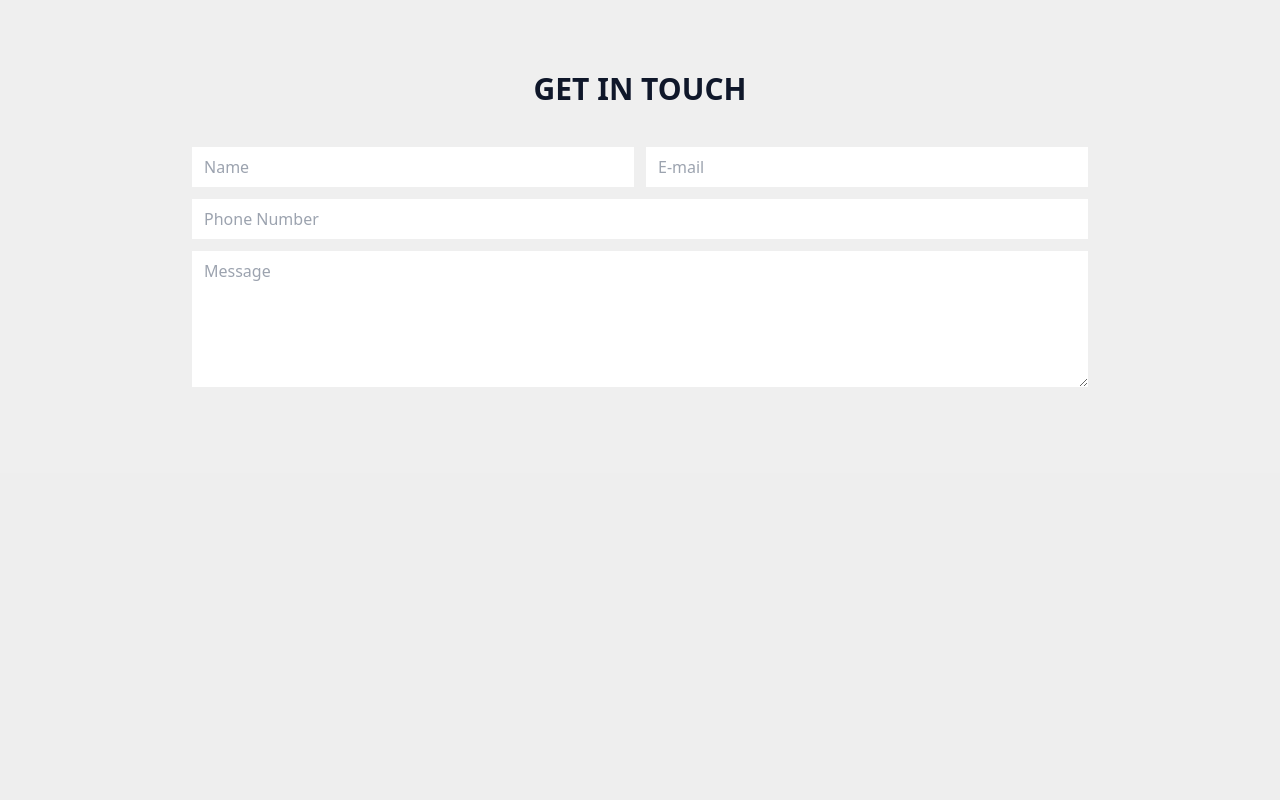
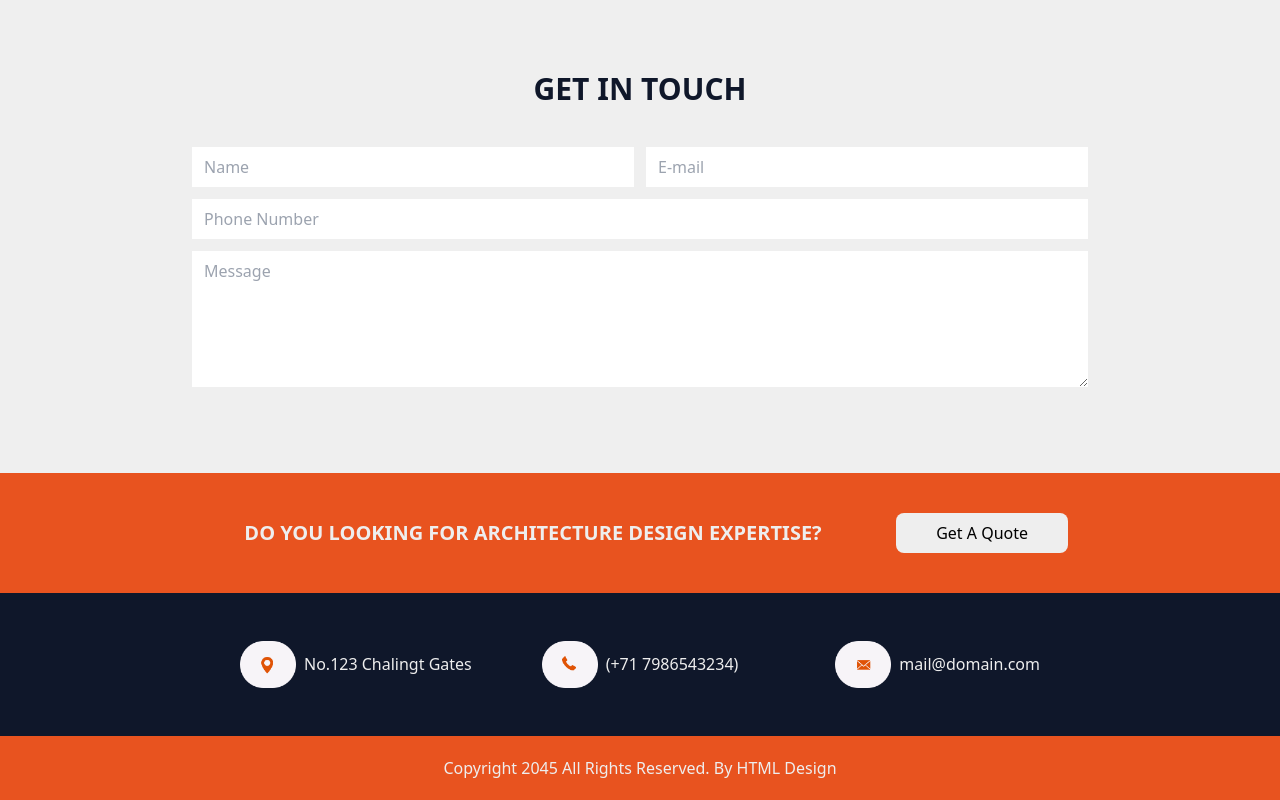
Before and after one commit to mehrganakbari/coto-company, a website built with Vite: page COTO/index.html in a window 1280 px wide. Shown: the part 3249-4049 px from the top of the page. Before the commit the page ends 3722 px from the top, so only its background shows below. Built offline with nearby package versions, Linux system fonts and the light colour scheme; files whose address does not match are found by name.

Commit message:
footer completed

```diff
--- a/COTO/index.html
+++ b/COTO/index.html
@@ -1,5 +1,5 @@
 <!DOCTYPE html>
-<html lang="en">
+<html lang="en" class="scroll-smooth">
 
 <head>
   <meta charset="UTF-8" />
@@ -8,7 +8,7 @@
   <title>COTO - Company</title>
 </head>
 
-<body class="overflow-x-hidden bg-lite scroll-auto">
+<body class="overflow-x-hidden bg-lite">
   <!-- navbar -->
   <nav class="bg-blue">
     <section class="mx-auto container max-w-[1536px] flex justify-between items-center px-5">
@@ -222,12 +222,13 @@
       </div>
     </section>
     <!-- our philosophy -->
-    <section id="philosophy" class="mx-auto container max-w-[1536px] py-10">
+    <section id="philosophy" class="mx-auto container max-w-7xl py-10">
       <p class="text-3xl font-bold text-slate py-3 text-center pb-10">OUR PHILOSOPHY</p>
-      <p class="font-light text-slate py-3 text-center pb-10 px-3">It is a long established fact that a reader will be
+      <p class="font-light text-slate py-3 text-center pb-10 xs:px-3">It is a long established fact that a reader will be
         distracted by the readable</p>
-      <div class="mx-auto container max-w-xl">
-        <div class="mx-3 py-4 px-10 border border-slate text-slate">
+      <div class="grid xl:grid-cols-2 xl:items-center">
+        <div class="max-w-xl z-auto mx-auto container">
+          <div class="mx-3 py-4 px-1 xs:px-10 border border-slate text-slate items-center">
             <!-- one -->
             <div class="flex justify-start items-center">
               <span class="p-5 text-lite bg-orange text-3xl rounded-xl m-2">01</span>
@@ -255,6 +256,8 @@
             </div>
           </div>
         </div>
+        <div class="hidden xl:flex justify-center w-full"><img src="assets/images/img-7.png" alt=" xl:w-2/4"></div>
+      </div>
     </section>
     <!-- get in touch -->
     <section id="contactus" class="bg-lite-gray py-10 px-5">
@@ -265,9 +268,54 @@
           <input type="text" placeholder="E-mail" class="w-full px-3 py-2 focus:outline-none">
         </div>
         <input type="text" placeholder="Phone Number" class="w-full my-3 px-3 py-2 focus:outline-none">
-        <textarea name="" id="" cols="30" rows="5"  placeholder="Message" class="w-full px-3 py-2 focus:outline-none"></textarea>
+        <textarea name="" id="" cols="30" rows="5" placeholder="Message"
+          class="w-full px-3 py-2 focus:outline-none"></textarea>
       </div>
     </section>
+    <!-- footer -->
+    <footer>
+      <!-- Get A Quote -->
+      <section class="bg-orange">
+        <div class="mx-auto container max-w-4xl py-10 px-5 lg:flex items-center">
+          <div class="w-full lg:w-3/4 text-lite text-xl font-bold text-center">
+            DO YOU LOOKING FOR ARCHITECTURE DESIGN EXPERTISE?
+          </div>
+          <div class="w-full lg:w-1/4 flex justify-center lg:justify-end">
+            <button
+              class="bg-lite hover:bg-slate hover:text-lite transition-all duration-300 text-start px-10 py-2 mt-5 lg:mt-0 rounded-lg">
+              Get A Quote
+            </button>
+          </div>
+        </div>
+      </section>
+      <!--  -->
+      <section class="bg-slate text-lite">
+        <div class="mx-auto container lg:max-w-4xl py-10 px-10 grid lg:grid-cols-3 items-center">
+          <div class="flex justify-start my-2">
+            <div class="flex px-2 items-center">
+              <img src="assets/icons/map-icon.png" alt="" class="pr-2 w-16">
+              <span class="">No.123 Chalingt Gates</span>
+            </div>
+          </div>
+          <div class="flex justify-start lg:justify-center my-2">
+            <div class="flex px-2 items-center">
+              <img src="assets/icons/call-icon.png" alt="" class="pr-2 w-16">
+              <span class="">(+71 7986543234)</span>
+            </div>
+          </div>
+          <div class="flex justify-start lg:justify-end my-2">
+            <div class="flex px-2 items-center">
+              <img src="assets/icons/mail-icon.png" alt="" class="pr-2 w-16">
+              <span class="">mail@domain.com</span>
+            </div>
+          </div>
+        </div>
+      </section>
+      <!-- Copyright  -->
+      <section class="bg-orange">
+        <div class="mx-auto container max-w-[1536px] py-5 text-center text-lite">Copyright 2045 All Rights Reserved. By HTML Design</div>
+      </section>
+    </footer>
   </main>
   <script type="module" src="src/scripts/main.js"></script>
 </body>
```
Lines whose indentation alone changed are shown as unchanged.
